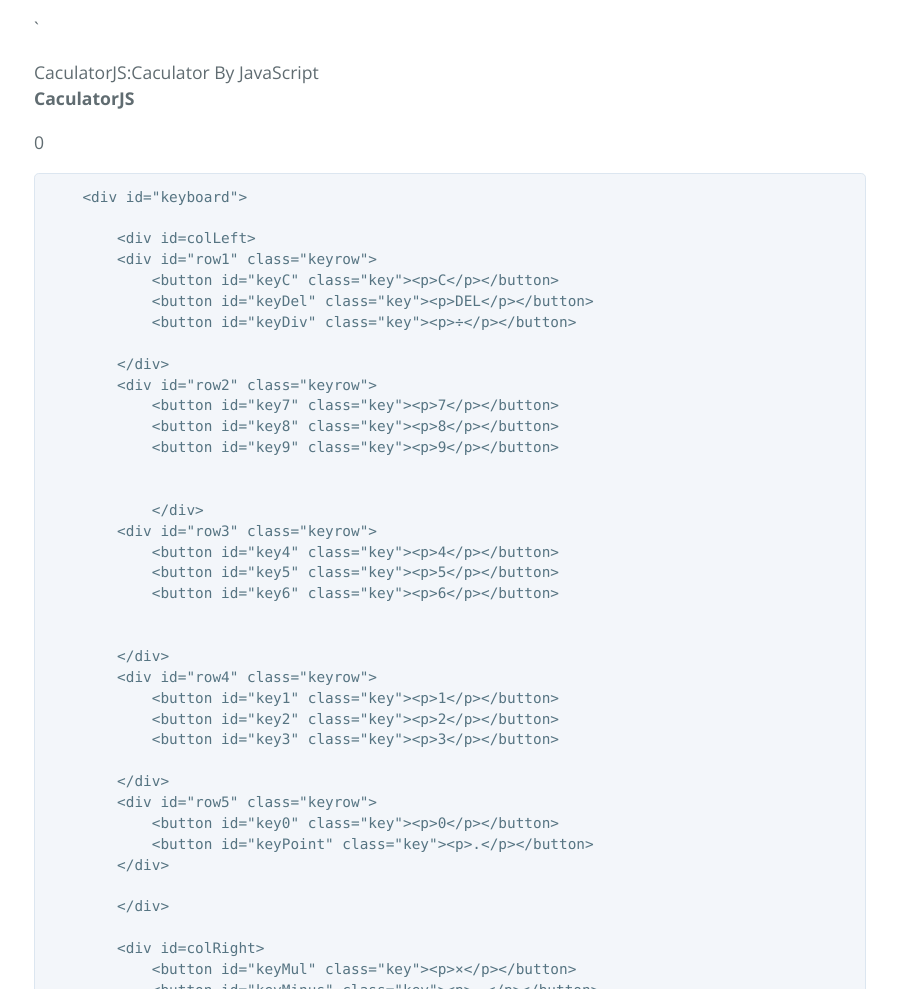
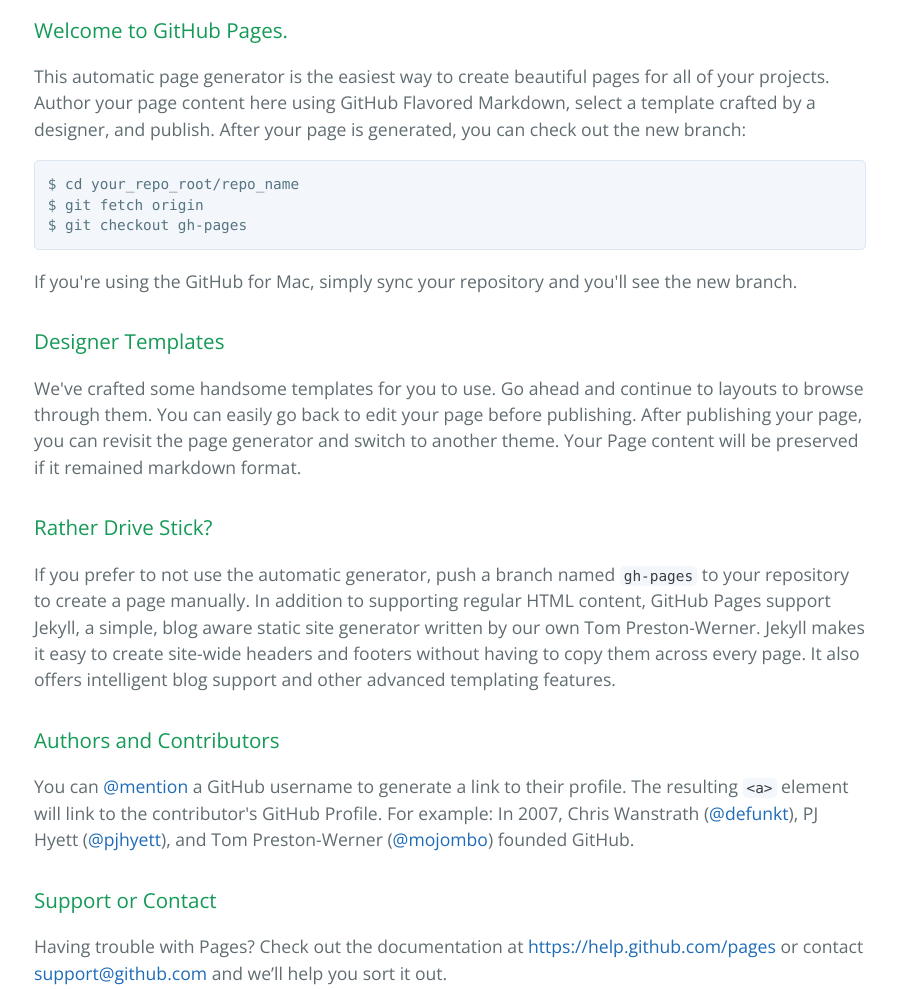
Before and after one commit to forthcode/CalculatorJS, a plain HTML site: page index.html in a window 1280 px wide. Shown: the part 400-1389 px from the top of the page, without its empty margins (190-1087 px from the left). Drawn offline with nearby package versions, Linux system fonts and the light colour scheme.

Commit message:
Create gh-pages branch via GitHub

```diff
--- a/index.html
+++ b/index.html
@@ -19,82 +19,37 @@
     </section>
 
     <section class="main-content">
-      <p>`
-</p>
+      <h3>
+<a id="welcome-to-github-pages" class="anchor" href="#welcome-to-github-pages" aria-hidden="true"><span class="octicon octicon-link"></span></a>Welcome to GitHub Pages.</h3>
 
-    CaculatorJS:Caculator By JavaScript
+<p>This automatic page generator is the easiest way to create beautiful pages for all of your projects. Author your page content here using GitHub Flavored Markdown, select a template crafted by a designer, and publish. After your page is generated, you can check out the new branch:</p>
 
-
-
-
-
-    <div id="continer">
-        <div id="screen">
-            <div id="screenup"><p><b>CaculatorJS</b></p></div>
-            <div id="screendown"><p id="message">0</p></div>
-        </div>
-
-<pre><code>    &lt;div id="keyboard"&gt;
-
-        &lt;div id=colLeft&gt;
-        &lt;div id="row1" class="keyrow"&gt;
-            &lt;button id="keyC" class="key"&gt;&lt;p&gt;C&lt;/p&gt;&lt;/button&gt;
-            &lt;button id="keyDel" class="key"&gt;&lt;p&gt;DEL&lt;/p&gt;&lt;/button&gt;
-            &lt;button id="keyDiv" class="key"&gt;&lt;p&gt;÷&lt;/p&gt;&lt;/button&gt;
-
-        &lt;/div&gt;
-        &lt;div id="row2" class="keyrow"&gt;
-            &lt;button id="key7" class="key"&gt;&lt;p&gt;7&lt;/p&gt;&lt;/button&gt;
-            &lt;button id="key8" class="key"&gt;&lt;p&gt;8&lt;/p&gt;&lt;/button&gt;
-            &lt;button id="key9" class="key"&gt;&lt;p&gt;9&lt;/p&gt;&lt;/button&gt;
-
-
-            &lt;/div&gt;
-        &lt;div id="row3" class="keyrow"&gt;
-            &lt;button id="key4" class="key"&gt;&lt;p&gt;4&lt;/p&gt;&lt;/button&gt;
-            &lt;button id="key5" class="key"&gt;&lt;p&gt;5&lt;/p&gt;&lt;/button&gt;
-            &lt;button id="key6" class="key"&gt;&lt;p&gt;6&lt;/p&gt;&lt;/button&gt;
-
-
-        &lt;/div&gt;
-        &lt;div id="row4" class="keyrow"&gt;
-            &lt;button id="key1" class="key"&gt;&lt;p&gt;1&lt;/p&gt;&lt;/button&gt;
-            &lt;button id="key2" class="key"&gt;&lt;p&gt;2&lt;/p&gt;&lt;/button&gt;
-            &lt;button id="key3" class="key"&gt;&lt;p&gt;3&lt;/p&gt;&lt;/button&gt;
-
-        &lt;/div&gt;
-        &lt;div id="row5" class="keyrow"&gt;
-            &lt;button id="key0" class="key"&gt;&lt;p&gt;0&lt;/p&gt;&lt;/button&gt;
-            &lt;button id="keyPoint" class="key"&gt;&lt;p&gt;.&lt;/p&gt;&lt;/button&gt;
-        &lt;/div&gt;
-
-        &lt;/div&gt;
-
-        &lt;div id=colRight&gt;
-            &lt;button id="keyMul" class="key"&gt;&lt;p&gt;×&lt;/p&gt;&lt;/button&gt;
-            &lt;button id="keyMinus" class="key"&gt;&lt;p&gt;－&lt;/p&gt;&lt;/button&gt;
-            &lt;button id="keyPlus" class="key"&gt;&lt;p&gt;＋&lt;/p&gt;&lt;/button&gt;
-            &lt;button id="keyEqual" class="key"&gt;&lt;p&gt;＝&lt;/p&gt;&lt;/button&gt;
-        &lt;/div&gt;
-
-
-
-    &lt;/div&gt;
-
-
-
-
-
-
-
-&lt;/div&gt;
-
-&lt;div id="version"&gt;&lt;p&gt;CaculatorJS  v1.1.1a&lt;/p&gt;&lt;/div&gt;
+<pre><code>$ cd your_repo_root/repo_name
+$ git fetch origin
+$ git checkout gh-pages
 </code></pre>
 
-<p>
-`</p>
-</div>
+<p>If you're using the GitHub for Mac, simply sync your repository and you'll see the new branch.</p>
+
+<h3>
+<a id="designer-templates" class="anchor" href="#designer-templates" aria-hidden="true"><span class="octicon octicon-link"></span></a>Designer Templates</h3>
+
+<p>We've crafted some handsome templates for you to use. Go ahead and continue to layouts to browse through them. You can easily go back to edit your page before publishing. After publishing your page, you can revisit the page generator and switch to another theme. Your Page content will be preserved if it remained markdown format.</p>
+
+<h3>
+<a id="rather-drive-stick" class="anchor" href="#rather-drive-stick" aria-hidden="true"><span class="octicon octicon-link"></span></a>Rather Drive Stick?</h3>
+
+<p>If you prefer to not use the automatic generator, push a branch named <code>gh-pages</code> to your repository to create a page manually. In addition to supporting regular HTML content, GitHub Pages support Jekyll, a simple, blog aware static site generator written by our own Tom Preston-Werner. Jekyll makes it easy to create site-wide headers and footers without having to copy them across every page. It also offers intelligent blog support and other advanced templating features.</p>
+
+<h3>
+<a id="authors-and-contributors" class="anchor" href="#authors-and-contributors" aria-hidden="true"><span class="octicon octicon-link"></span></a>Authors and Contributors</h3>
+
+<p>You can <a href="https://github.com/blog/821" class="user-mention">@mention</a> a GitHub username to generate a link to their profile. The resulting <code>&lt;a&gt;</code> element will link to the contributor's GitHub Profile. For example: In 2007, Chris Wanstrath (<a href="https://github.com/defunkt" class="user-mention">@defunkt</a>), PJ Hyett (<a href="https://github.com/pjhyett" class="user-mention">@pjhyett</a>), and Tom Preston-Werner (<a href="https://github.com/mojombo" class="user-mention">@mojombo</a>) founded GitHub.</p>
+
+<h3>
+<a id="support-or-contact" class="anchor" href="#support-or-contact" aria-hidden="true"><span class="octicon octicon-link"></span></a>Support or Contact</h3>
+
+<p>Having trouble with Pages? Check out the documentation at <a href="https://help.github.com/pages">https://help.github.com/pages</a> or contact <a href="mailto:support@github.com">support@github.com</a> and we’ll help you sort it out.</p>
 
       <footer class="site-footer">
         <span class="site-footer-owner"><a href="https://github.com/forthcode/CaculatorJS">Caculatorjs</a> is maintained by <a href="https://github.com/forthcode">forthcode</a>.</span>
```
Also changed, not shown: params.json (+1 -1 lines).
